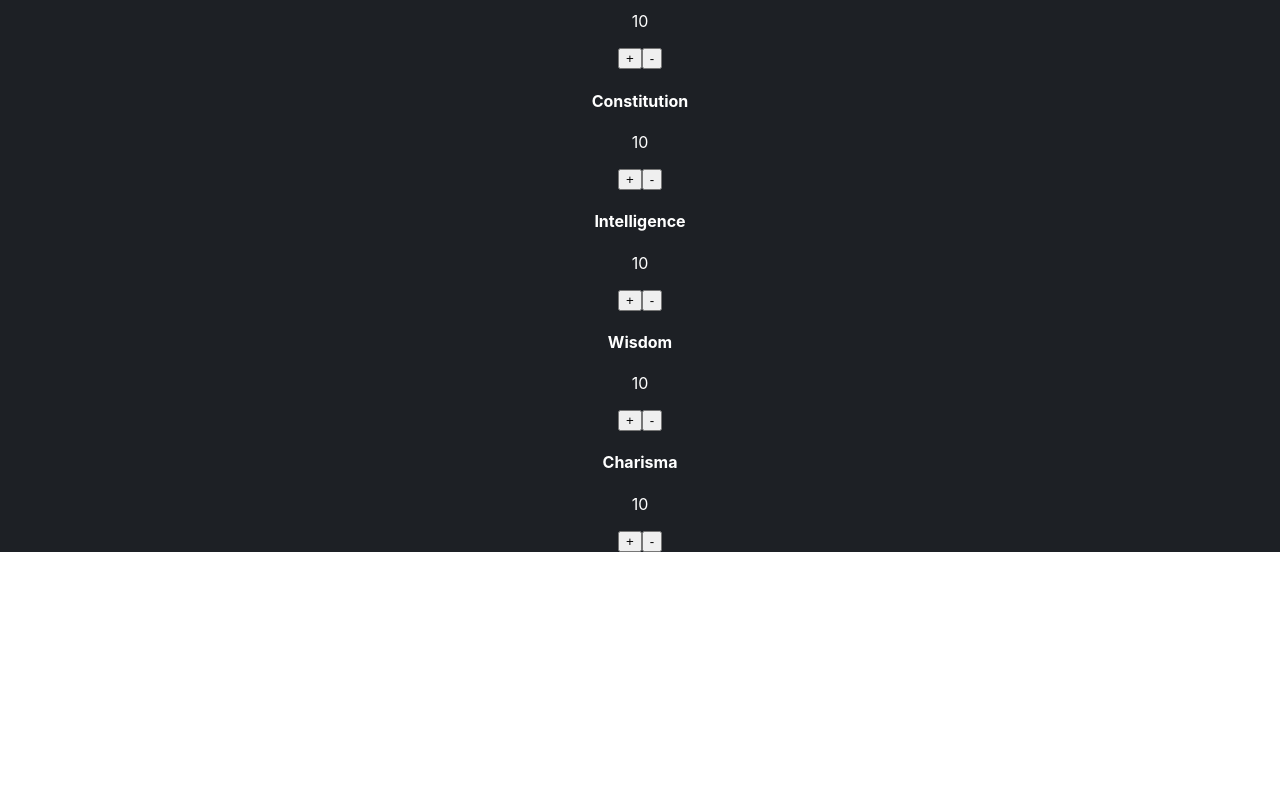
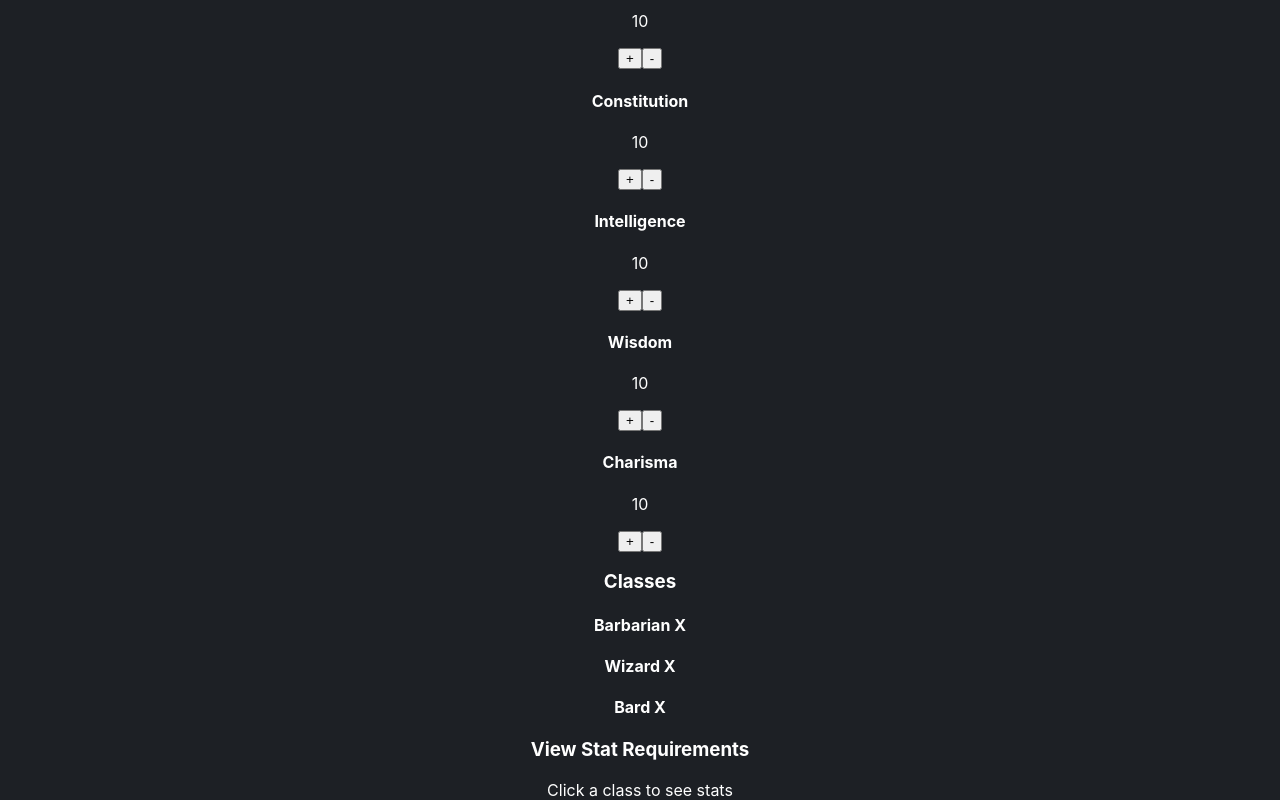
Before and after one commit to freeman-zhang/recruiting-webapp-character, a React (Create React App) app: page / in a window 1280 px wide. Shown: the part 346-1146 px from the top of the page. Before the commit the page ends 898 px from the top, so only its background shows below. Built offline with nearby package versions, Linux system fonts and the light colour scheme.

Commit message:
req 2+3: classes

```diff
--- a/src/App.js
+++ b/src/App.js
@@ -3,9 +3,12 @@ import './App.css';
 import { ATTRIBUTE_LIST, CLASS_LIST, SKILL_LIST } from './consts.js';
 
 import AttributesList from "./AttributesList.js";
+import ClassesList from "./ClassesList.js"
 
 function App() {
     const [attrVals, setAttrVals] = useState(setInitAttrVals(10));
+    const [classesAvailable, setCLassAvailable] = useState([]);
+    const [selectedClass, setSelectedClass] = useState("");
 
     function setInitAttrVals(initialValue) {
         var initialObj = {};
@@ -15,7 +18,7 @@ function App() {
     }
 
     function handleAttrVals(attr, type) {
-        if (type == '+') {
+        if (type === '+') {
             setAttrVals({
                 ...attrVals,
                 [attr]: (attrVals[attr] += 1),
@@ -30,6 +33,32 @@ function App() {
                 [attr]: (attrVals[attr] -= 1),
             });
         }
+
+        //check classes available
+        for (let className in CLASS_LIST) {
+            let requiredAttr = 0;
+
+            // Count attributes reqs
+            for (let attr in CLASS_LIST[className]) {
+                if (attrVals[attr] >= CLASS_LIST[className][attr]) {
+                    requiredAttr += 1;
+                }
+            }
+
+            // Update classesAvailable state with classes that meet reqs
+            let newClassesAvailable = classesAvailable;
+            if (requiredAttr === 6 && !classesAvailable.includes(className)) {
+                newClassesAvailable.push(className);
+                setCLassAvailable(newClassesAvailable);
+                // Remove from classesAvailable if no longer meets reqs
+            } else if (
+                requiredAttr < 6 &&
+                classesAvailable.includes(className)
+            ) {
+                newClassesAvailable = classesAvailable.filter((c) => c != className);
+                setCLassAvailable(newClassesAvailable);
+            }
+        }
     }
 
     return (
@@ -39,6 +68,11 @@ function App() {
             </header>
             <section className="App-section">
                 <AttributesList attributes={attrVals} handleAttrVals={handleAttrVals} />
+                <ClassesList
+                    classesAvailable={classesAvailable}
+                    selectedClass={selectedClass}
+                    setSelectedClass={setSelectedClass}
+                />
             </section>
         </div>
     );
--- /dev/null
+++ b/src/ClassesList.js
@@ -0,0 +1,47 @@
+import React from "react";
+import { CLASS_LIST } from "./consts";
+
+const ClassesList = ({
+    classesAvailable,
+    selectedClass,
+    setSelectedClass,
+}) => {
+    return (
+        <div>
+            <h3>Classes</h3>
+            <div>
+                {Object.keys(CLASS_LIST).map((className, i) => {
+                    return (
+                        <h4
+                            onClick={() => {
+                                setSelectedClass(className);
+                            }}
+                        >
+                            {className} {classesAvailable.includes(className) ? 'O' : 'X'}
+                        </h4>
+                    );
+                })}
+            </div>
+            <div>
+                <h3>View Stat Requirements</h3>
+                <div>
+                    {selectedClass == "" ? (
+                        <div>Click a class to see stats</div>
+                    ) : (
+                        <div>
+                            <u>{selectedClass}</u>
+                            {Object.keys(CLASS_LIST[selectedClass]).map((attribute, i) => {
+                                return (
+                                    <div key={i}>
+                                        {attribute}: {CLASS_LIST[selectedClass][attribute]}
+                                    </div>
+                                );
+                            })}
+                        </div>
+                    )}
+                </div>
+            </div>
+        </div>
+    )
+}
+export default ClassesList
```
